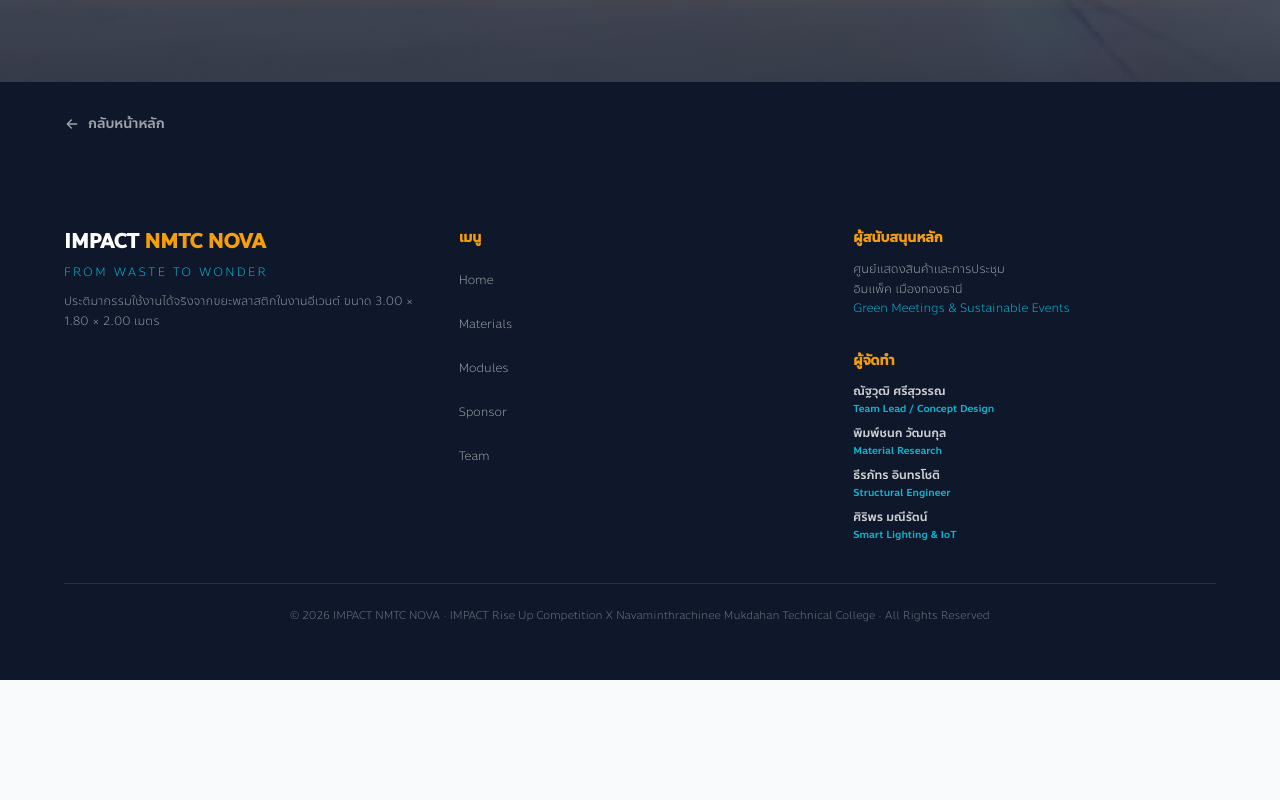
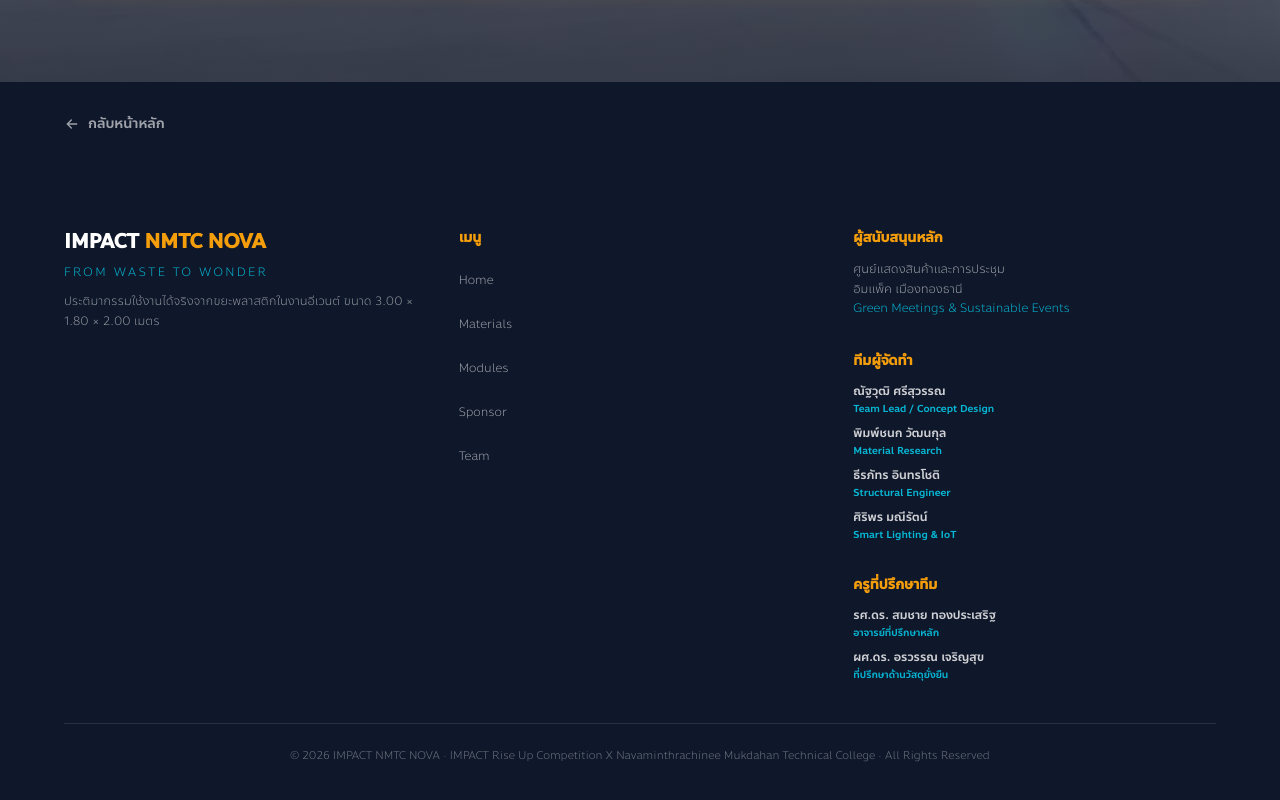
Before and after one commit to chitphhong/nmtc-nova-x, a React (Vite) app: page /sponsor in a window 1280 px wide. Shown: the part 1087-1887 px from the top of the page. Before the commit the page ends 1767 px from the top, so only its background shows below. Built offline with nearby package versions, Linux system fonts and the light colour scheme; no server answers; the database is empty.

Commit message:
Update Footer.jsx

```diff
--- a/src/components/Footer.jsx
+++ b/src/components/Footer.jsx
@@ -6,6 +6,7 @@
 
 export default function Footer() {
   const [teamMembers, setTeamMembers] = useState(mockTeam);
+  const [advisors, setAdvisors] = useState(mockTeam.filter((person) => person.type === 'advisor'));
 
   useEffect(() => {
     let alive = true;
@@ -13,8 +14,11 @@
     (async () => {
       const res = await fetchWithFallback('team_members', mockTeam, { order: 'id' });
       if (!alive) return;
-      const members = Array.isArray(res.data) ? res.data.filter((person) => person.type === 'member') : [];
+      const allPeople = Array.isArray(res.data) ? res.data : mockTeam;
+      const members = allPeople.filter((person) => person.type === 'member');
+      const advisorList = allPeople.filter((person) => person.type === 'advisor');
       setTeamMembers(members.length ? members : mockTeam.filter((person) => person.type === 'member'));
+      setAdvisors(advisorList.length ? advisorList : mockTeam.filter((person) => person.type === 'advisor'));
     })();
 
     return () => {
@@ -66,9 +70,21 @@
             </div>
 
             <div>
-              <p className="text-sm font-semibold text-champagne">ผู้จัดทำ</p>
+              <p className="text-sm font-semibold text-champagne">ทีมผู้จัดทำ</p>
               <ul className="mt-3 space-y-2">
                 {teamMembers.map((person) => (
+                  <li key={person.id} className="text-xs text-white/60">
+                    <span className="font-medium text-white/80">{person.name}</span>
+                    <span className="mt-0.5 block text-[10px] text-cyanglow">{person.role}</span>
+                  </li>
+                ))}
+              </ul>
+            </div>
+
+            <div>
+              <p className="text-sm font-semibold text-champagne">ครูที่ปรึกษาทีม</p>
+              <ul className="mt-3 space-y-2">
+                {advisors.map((person) => (
                   <li key={person.id} className="text-xs text-white/60">
                     <span className="font-medium text-white/80">{person.name}</span>
                     <span className="mt-0.5 block text-[10px] text-cyanglow">{person.role}</span>
```
